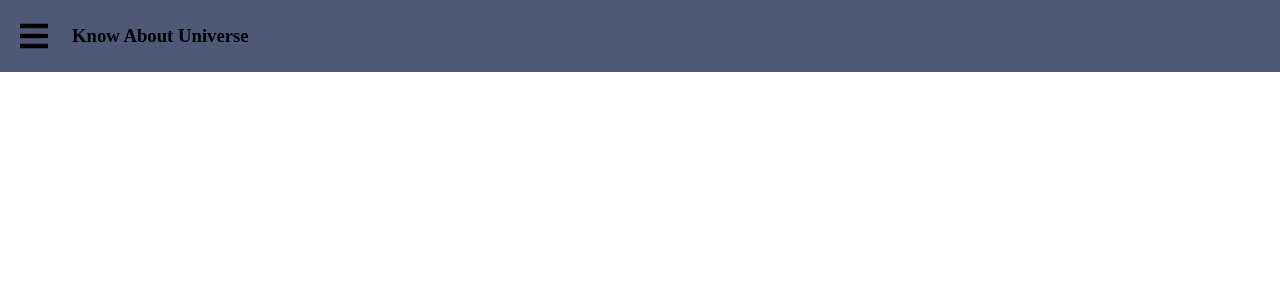
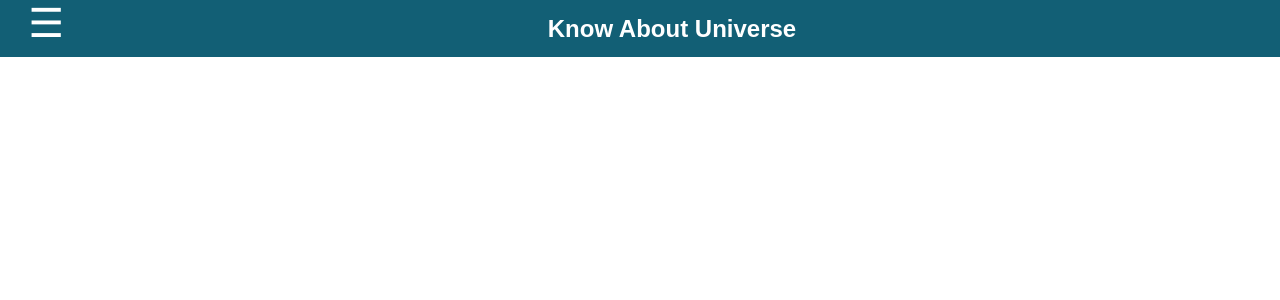
Before and after one commit to lotar94/know-About-Universe, an Angular app in the folder KnowAboutUniverse/: page / in a window 1280 px wide. Shown: the top 300 px of the page. Built offline with nearby package versions, Linux system fonts and the light colour scheme; no server answers.

Commit message:
Se agregan estilos a la maqueta

```diff
--- a/KnowAboutUniverse/src/app/app.component.css
+++ b/KnowAboutUniverse/src/app/app.component.css
@@ -22,6 +22,9 @@ main .explanation {
     display: flex;
     justify-content: center;
 }
+.explanation > p {
+    width: 80%;
+}
 img, iframe {
     width: 80%;
     height: 30em;
@@ -29,16 +32,28 @@ img, iframe {
 }
 
 header {
-    background: #4E5977;
+    background: #0b5a71f7;
     display: flex;
     align-items: center;
 }
+span {
+    color: white;
+    font-size: 2.5em;
+    padding-bottom: 10px;
+    padding-left: 5px;
+}
 
-#logo {
-	margin: 20px;
-	float: left;
-    width: 2em;
-    height: 2em;
-    background: url(./../assets/bars-solid.svg) no-repeat;
-	display: block;
+.btn-menu {
+    margin: auto;
+    padding-bottom: 10px;
+    padding-left: 16px;
 }
+
+h2 {
+    width: 95%;
+    color: white;
+    font-family: fantasy;
+    display: flex;
+    align-items: center;
+    justify-content: center;
+}
--- a/KnowAboutUniverse/src/app/app.component.html
+++ b/KnowAboutUniverse/src/app/app.component.html
@@ -1,8 +1,14 @@
+<app-menu #menu [menuItems]="items.values" (itemSelected)="getMenuSelect($event)"></app-menu>
 <main>
-  <app-menu #menu [menuItems]="items.values" (itemSelected)="getMenuSelect($event)"></app-menu>
   <header>
-    <a #logo id="logo" (click)="menu.toggle()"></a>
-    <h3>Know About Universe</h3>
+    <div class="btn-menu">
+
+    </div>
+    <span (click)="menu.toggle()">&#9776;</span>
+
+
+      <h2>Know About Universe</h2>
+
   </header>
   <section id="media-section" class="media-section">
     <img *ngIf="showImg" [src]="sanitizerUrl(Data.url)" alt="">
--- a/KnowAboutUniverse/src/app/components/menu/menu.component.css
+++ b/KnowAboutUniverse/src/app/components/menu/menu.component.css
@@ -5,7 +5,7 @@
   z-index: 1;
   top: 0;
   left: 0;
-  background-color: #4E5977;
+  background-color: #0b5a71;
   overflow-x: hidden;
   transition: 0.5s;
   padding-top: 60px;
@@ -15,10 +15,15 @@
   padding: 8px 8px 8px 32px;
   text-decoration: none;
   font-size: 25px;
-  color: #818181;
+  color: white;
+  font-family: fantasy;
   display: block;
   transition: 0.3s;
 }
+.sidenav a:not(:first-child):hover {
+  background: #168994;
+}
+
 
 .sidenav a:hover {
   color: #f1f1f1;
--- a/KnowAboutUniverse/src/app/components/menu/menu.component.ts
+++ b/KnowAboutUniverse/src/app/components/menu/menu.component.ts
@@ -18,12 +18,12 @@ export class MenuComponent implements OnInit {
 
   toggle() {
     document.getElementById("mySidenav").style.width = "250px";
-    document.body.style.backgroundColor = "rgba(0,0,0,0.4)";
+
   }
 
   closeNav() {
     document.getElementById("mySidenav").style.width = "0";
-    document.body.style.backgroundColor = "white";
+
   }
 
   menuSelected(itemSelected:Item) {
```
Also changed, not shown: KnowAboutUniverse/src/assets/logo.svg (deleted).
